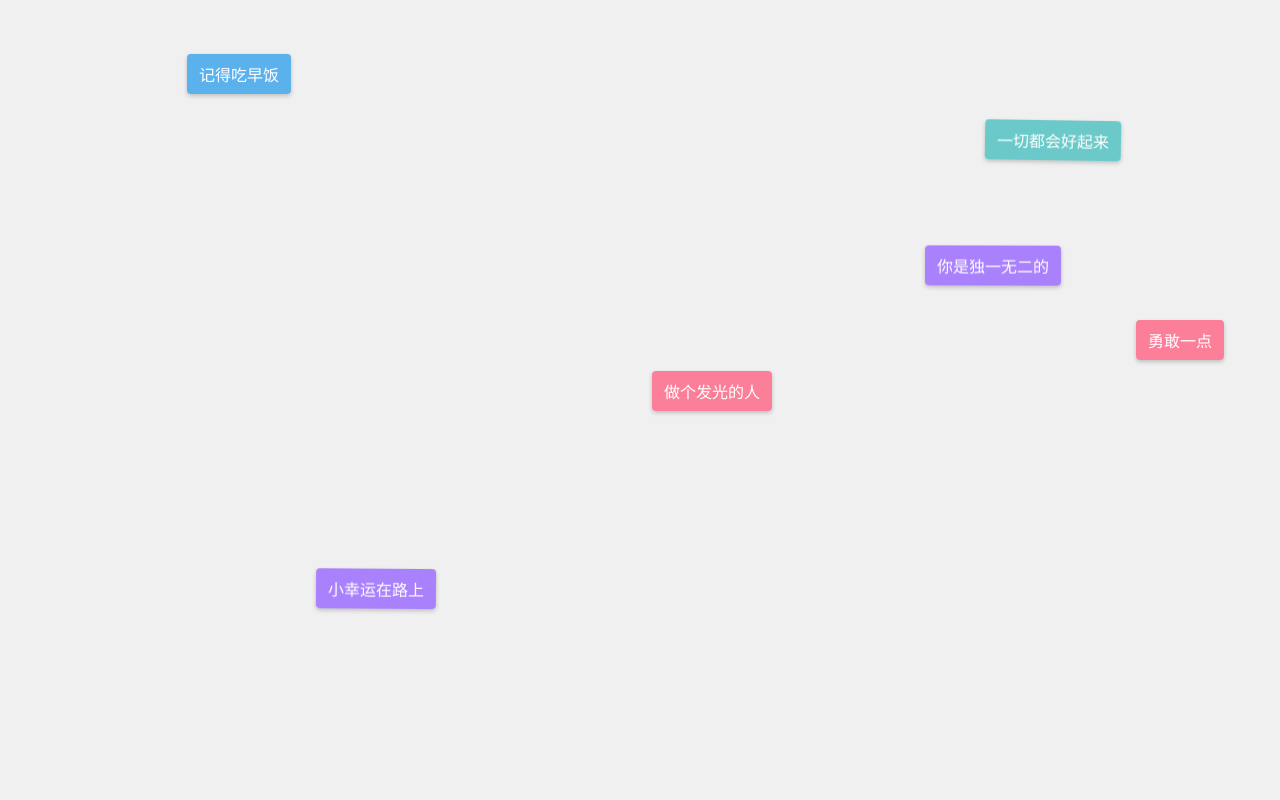
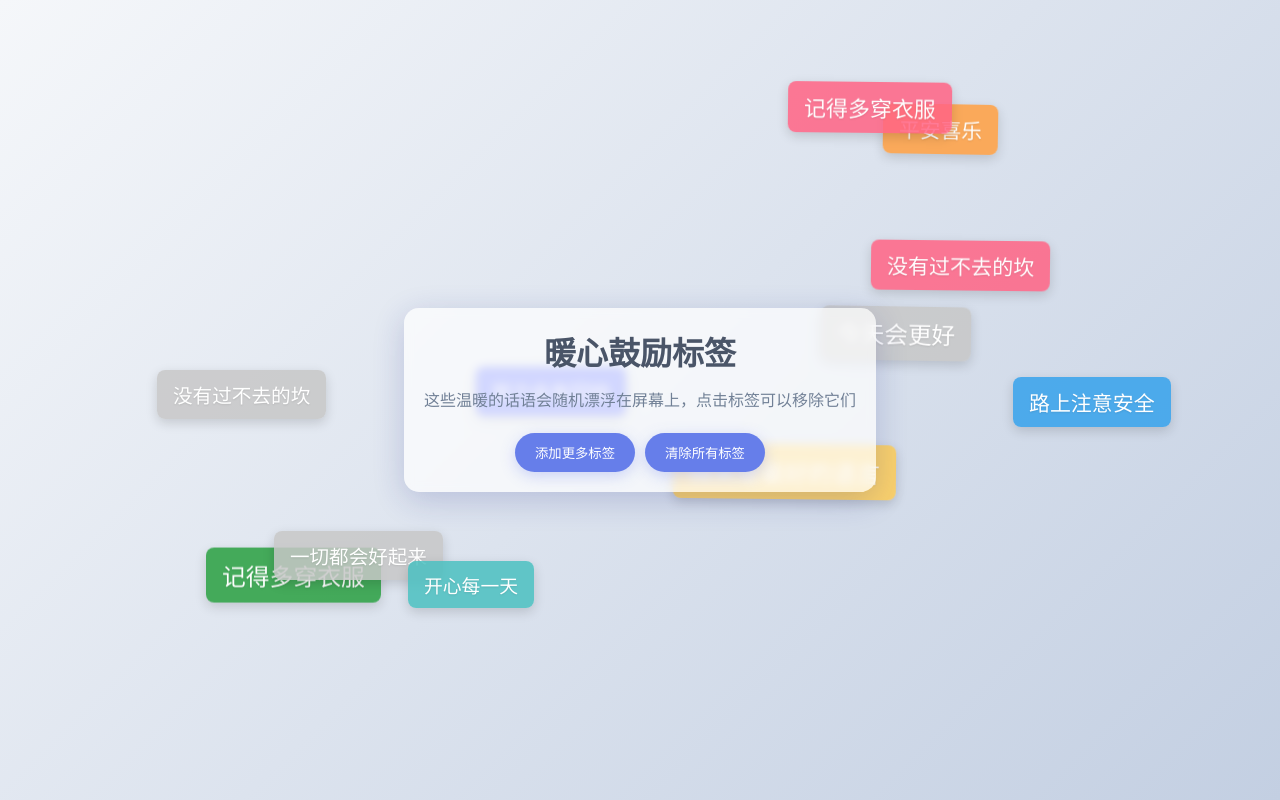
Before and after one commit to CHHZ7/CHHZ7.github.io, a plain HTML site: page index.html in a window 1280 px wide. Drawn offline with Linux system fonts and the light colour scheme.

Commit message:
Update index.html

```diff
--- a/index.html
+++ b/index.html
@@ -2,38 +2,143 @@
 <html lang="zh-CN">
 <head>
     <meta charset="UTF-8">
-    <title>动态彩色文字标签</title>
+    <meta name="viewport" content="width=device-width, initial-scale=1.0">
+    <title>灰原什么的最可爱了(●'◡'●)</title>
     <style>
+        * {
+            margin: 0;
+            padding: 0;
+            box-sizing: border-box;
+        }
+
         body {
             margin: 0;
             overflow: hidden;
-            background-color: #f0f0f0;
+            background: linear-gradient(135deg, #f5f7fa 0%, #c3cfe2 100%);
+            font-family: "微软雅黑", "PingFang SC", sans-serif;
+            height: 100vh;
+            display: flex;
+            justify-content: center;
+            align-items: center;
+            position: relative;
         }
+
+        .container {
+            text-align: center;
+            z-index: 10;
+            padding: 20px;
+            background: rgba(255, 255, 255, 0.7);
+            border-radius: 15px;
+            box-shadow: 0 8px 32px rgba(31, 38, 135, 0.2);
+            backdrop-filter: blur(4px);
+            max-width: 90%;
+            margin: 20px;
+        }
+
+        h1 {
+            color: #4a5568;
+            margin-bottom: 15px;
+            font-weight: 600;
+        }
+
+        p {
+            color: #718096;
+            margin-bottom: 20px;
+            line-height: 1.5;
+        }
+
+        .controls {
+            display: flex;
+            gap: 10px;
+            justify-content: center;
+            flex-wrap: wrap;
+        }
+
+        button {
+            padding: 10px 20px;
+            border: none;
+            border-radius: 50px;
+            background: #667eea;
+            color: white;
+            font-family: inherit;
+            cursor: pointer;
+            transition: all 0.3s ease;
+            box-shadow: 0 4px 15px rgba(102, 126, 234, 0.3);
+        }
+
+        button:hover {
+            background: #5a67d8;
+            transform: translateY(-2px);
+            box-shadow: 0 6px 20px rgba(102, 126, 234, 0.4);
+        }
+
         .sticker {
             position: absolute;
-            padding: 8px 12px;
-            border-radius: 4px;
+            padding: 10px 16px;
+            border-radius: 8px;
             color: white;
-            font-family: "微软雅黑", sans-serif;
-            box-shadow: 0 2px 4px rgba(0, 0, 0, 0.2);
+            font-family: "微软雅黑", "PingFang SC", sans-serif;
+            box-shadow: 0 4px 12px rgba(0, 0, 0, 0.15);
             white-space: nowrap;
-            animation: float 8s infinite ease-in-out;
+            cursor: pointer;
+            user-select: none;
+            transition: transform 0.3s ease, box-shadow 0.3s ease;
+            z-index: 1;
+            font-weight: 500;
+            text-shadow: 0 1px 2px rgba(0, 0, 0, 0.1);
         }
+
+        .sticker:hover {
+            transform: scale(1.05);
+            box-shadow: 0 6px 16px rgba(0, 0, 0, 0.2);
+            z-index: 2;
+        }
+
         @keyframes float {
             0%, 100% {
-                transform: translateY(0) rotate(0);
+                transform: translateY(0) rotate(0deg);
+            }
+            25% {
+                transform: translateY(-15px) rotate(1deg);
             }
             50% {
-                transform: translateY(-20px) rotate(2deg);
+                transform: translateY(-5px) rotate(-1deg);
+            }
+            75% {
+                transform: translateY(-10px) rotate(2deg);
+            }
+        }
+
+        @media (max-width: 768px) {
+            .container {
+                padding: 15px;
+            }
+
+            h1 {
+                font-size: 1.5rem;
+            }
+
+            .sticker {
+                font-size: 0.9rem;
+                padding: 8px 12px;
             }
         }
     </style>
 </head>
 <body>
+    <div class="container">
+        <h1>暖心鼓励标签</h1>
+        <p>这些温暖的话语会随机漂浮在屏幕上，点击标签可以移除它们</p>
+        <div class="controls">
+            <button id="addBtn">添加更多标签</button>
+            <button id="clearBtn">清除所有标签</button>
+        </div>
+    </div>
+
     <script>
         // 定义多条温暖的文字内容
         const texts = [
-            "生活合格祝你",
+            "生活善待你",
             "时间会治愈一切",
             "你是最美的意外",
             "勇敢一点",
@@ -58,17 +163,24 @@
             "开心每一天",
             "未来在等你",
             "相信自己",
-            "记得吃早饭"
+            "记得吃早饭",
+            "你很棒",
+            "坚持就是胜利",
+            "微笑是最好的语言",
+            "爱自己最重要"
         ];
 
         // 定义多种颜色
         const colors = [
-            "rgba(255, 99, 132, 0.8)",
-            "rgba(54, 162, 235, 0.8)",
-            "rgba(255, 206, 86, 0.8)",
-            "rgba(75, 192, 192, 0.8)",
-            "rgba(153, 102, 255, 0.8)",
-            "rgba(255, 159, 64, 0.8)"
+            "rgba(255, 99, 132, 0.85)",
+            "rgba(54, 162, 235, 0.85)",
+            "rgba(255, 206, 86, 0.85)",
+            "rgba(75, 192, 192, 0.85)",
+            "rgba(153, 102, 255, 0.85)",
+            "rgba(255, 159, 64, 0.85)",
+            "rgba(199, 199, 199, 0.85)",
+            "rgba(83, 102, 255, 0.85)",
+            "rgba(40, 159, 64, 0.85)"
         ];
 
         // 生成随机数的函数
@@ -80,32 +192,95 @@
         function createSticker() {
             const sticker = document.createElement("div");
             sticker.className = "sticker";
+
             // 随机选择文字和颜色
             const text = texts[Math.floor(Math.random() * texts.length)];
             const color = colors[Math.floor(Math.random() * colors.length)];
+
             sticker.textContent = text;
             sticker.style.backgroundColor = color;
+
             // 随机位置
-            sticker.style.left = `${getRandom(5, 95)}%`;
-            sticker.style.top = `${getRandom(5, 95)}%`;
+            sticker.style.left = `${getRandom(5, 85)}%`;
+            sticker.style.top = `${getRandom(5, 85)}%`;
+
+            // 随机字体大小
+            const fontSize = getRandom(16, 24);
+            sticker.style.fontSize = `${fontSize}px`;
+
             // 随机动画延迟和持续时间
+            const animationDuration = `${getRandom(8, 15)}s`;
+            sticker.style.animation = `float ${animationDuration} infinite ease-in-out`;
             sticker.style.animationDelay = `${getRandom(0, 5)}s`;
-            sticker.style.animationDuration = `${getRandom(6, 12)}s`;
+
+            // 添加点击移除功能
+            sticker.addEventListener('click', function() {
+                this.style.transition = 'all 0.5s ease';
+                this.style.transform = 'scale(0)';
+                this.style.opacity = '0';
+                setTimeout(() => {
+                    if (this.parentNode) {
+                        this.parentNode.removeChild(this);
+                    }
+                }, 500);
+            });
+
             document.body.appendChild(sticker);
 
-            // 一段时间后移除并重新生成，保持动态
+            // 一段时间后自动移除并重新生成，保持动态
             setTimeout(() => {
-                document.body.removeChild(sticker);
-                createSticker();
-            }, getRandom(8000, 15000));
+                if (sticker.parentNode) {
+                    sticker.style.transition = 'all 0.5s ease';
+                    sticker.style.opacity = '0';
+                    setTimeout(() => {
+                        if (sticker.parentNode) {
+                            sticker.parentNode.removeChild(sticker);
+                            createSticker();
+                        }
+                    }, 500);
+                }
+            }, getRandom(15000, 25000));
         }
 
         // 初始化，生成多个标签
-        for (let i = 0; i < 15; i++) {
-            setTimeout(() => {
-                createSticker();
-            }, i * 1000);
+        function initStickers(count) {
+            for (let i = 0; i < count; i++) {
+                setTimeout(() => {
+                    createSticker();
+                }, i * 500);
+            }
         }
+
+        // 清除所有标签
+        function clearAllStickers() {
+            const stickers = document.querySelectorAll('.sticker');
+            stickers.forEach(sticker => {
+                sticker.style.transition = 'all 0.5s ease';
+                sticker.style.transform = 'scale(0)';
+                sticker.style.opacity = '0';
+                setTimeout(() => {
+                    if (sticker.parentNode) {
+                        sticker.parentNode.removeChild(sticker);
+                    }
+                }, 500);
+            });
+        }
+
+        // 事件监听
+        document.getElementById('addBtn').addEventListener('click', function() {
+            for (let i = 0; i < 5; i++) {
+                setTimeout(() => {
+                    createSticker();
+                }, i * 200);
+            }
+        });
+
+        document.getElementById('clearBtn').addEventListener('click', clearAllStickers);
+
+        // 页面加载时初始化
+        window.addEventListener('load', function() {
+            initStickers(15);
+        });
     </script>
 </body>
 </html>
```
